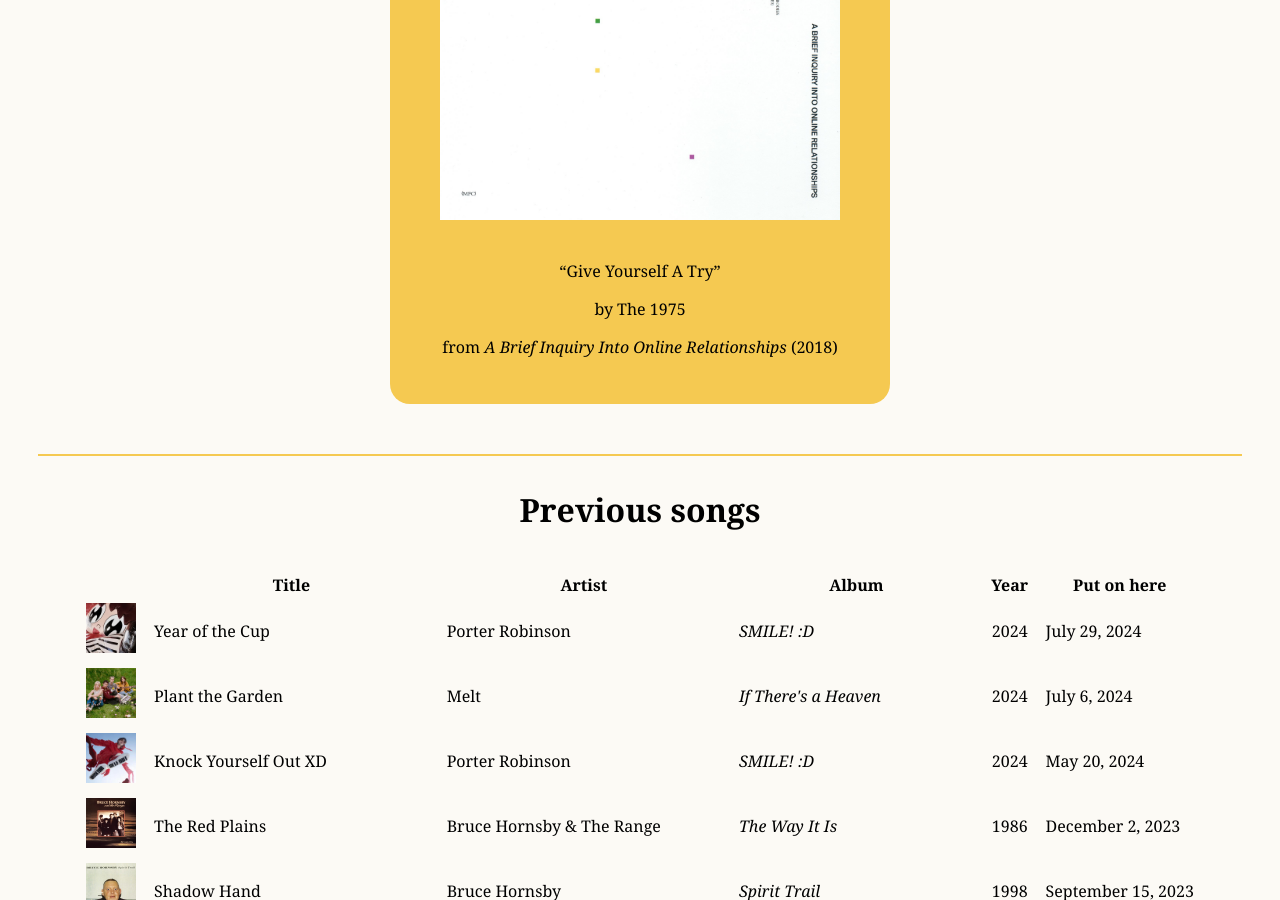
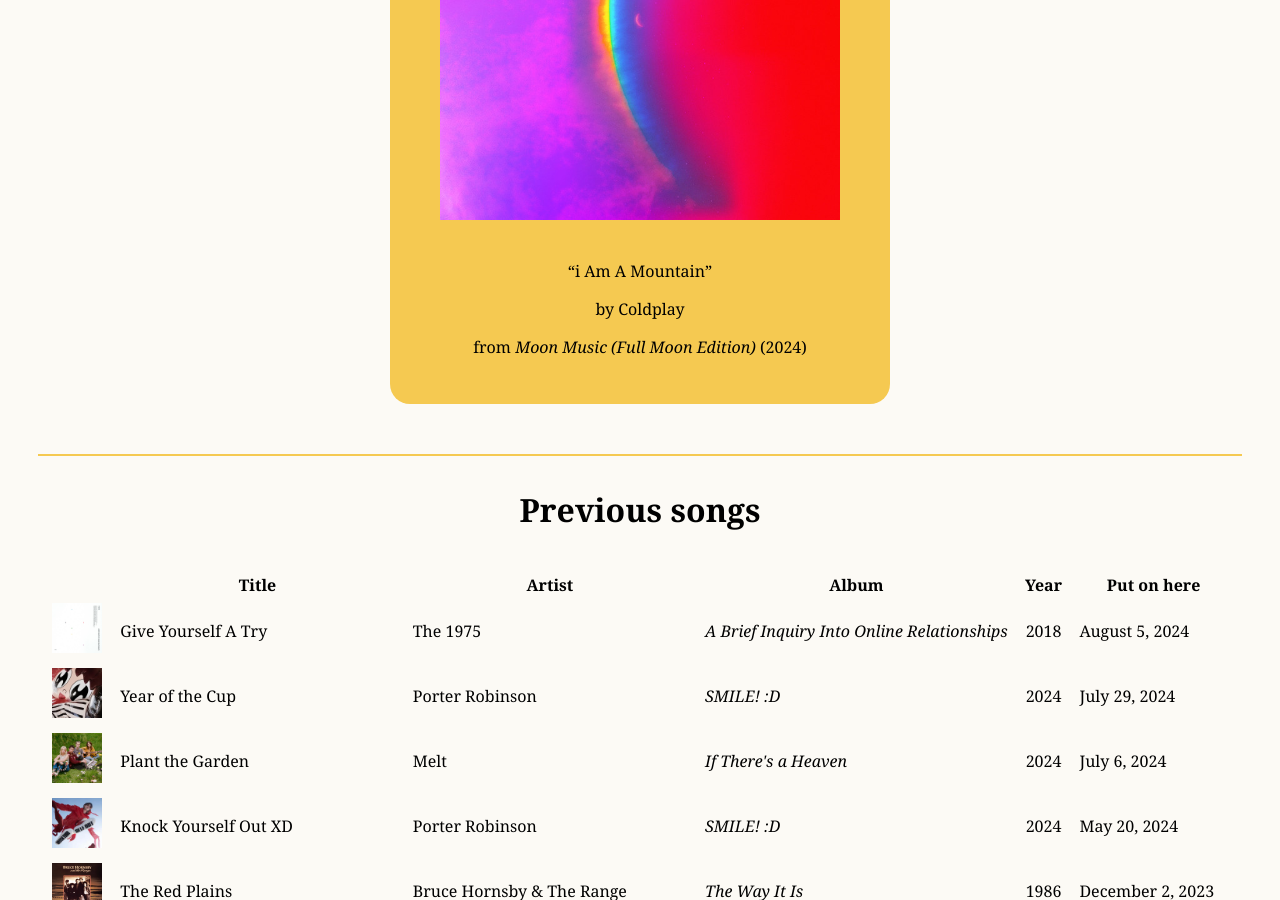
Before and after one commit to russotiro/russotiro.github.io, a Jekyll site: the page built from sotm/index.html, in a window 1280 px wide and 900 px high, scrolled down 608 px. Built offline with Jekyll 4.4.1, drawn with Linux system fonts in a browser that asks for light colours.

Commit message:
Potm/sotm update oct 2024

```diff
--- a/potm/2024/index.html
+++ b/potm/2024/index.html
@@ -6,6 +6,10 @@
 <div class="potm">
     <p>Some months have bonus pictures. Click a month's picture to access its bonus page, if it exists!</p>
     <hr style="height: 2.5px; margin-top: 25px">
+
+    <h4>October 2024</h4>
+    <img src="/assets/img/potm/Prospect sunset.jpeg">
+    <hr>
 
     <h4>September 2024</h4>
     <img src="/assets/img/potm/picnic table.jpeg">
--- a/sotm/index.html
+++ b/sotm/index.html
@@ -11,15 +11,15 @@
     <hr class="divider">
     <h3>Current song</h3>
     <div class="the-sotm">
-        <a href="https://www.youtube.com/watch?v=zUzBfBqbSmc">
-            <img class="the-art" src="/assets/img/sotm/the_1975_a_brief_inquiry_into_online_relationships.png" alt="Album art for song of the moment">
+        <a href="https://www.youtube.com/watch?v=95h6js7_Kas">
+            <img class="the-art" src="/assets/img/sotm/coldplay_moon_music_(full_moon_edition).jpg" alt="Album art for song of the moment">
         </a>
         <div class="the-info">
-            <p>&#8220;Give Yourself A Try&#8221;</p>
-            <p>by The 1975</p>
-            <p>from <em>A Brief Inquiry Into Online Relationships</em> (2018)</p>
+            <p>&#8220;i Am A Mountain&#8221;</p>
+            <p>by Coldplay</p>
+            <p>from <em>Moon Music (Full Moon Edition)</em> (2024)</p>
         </div>
-        <!-- August 5, 2024 -->
+        <!-- November 4, 2024 -->
     </div>
 
     <hr style="margin-top: 50px; height: 2px;">
@@ -34,6 +34,14 @@
             <th>Album</th>
             <th>Year</th>
             <th>Put on here</th>
+        </tr>
+        <tr>
+            <td><a href="https://www.youtube.com/watch?v=zUzBfBqbSmc"><img src="/assets/img/sotm/the_1975_a_brief_inquiry_into_online_relationships.png" alt="Album art for sotm"></a></td>
+            <td>Give Yourself A Try</td>
+            <td>The 1975</td>
+            <td><em>A Brief Inquiry Into Online Relationships</em></td>
+            <td>2018</td>
+            <td>August 5, 2024</td>
         </tr>
         <tr>
             <td><a href="https://www.youtube.com/watch?v=IlRTPI8YO7o"><img src="/assets/img/sotm/porter_robinson_smile!__d.webp" alt="Album art for sotm"></a></td>
```
Also changed, not shown: assets/img/sotm/coldplay_moon_music_(full_moon_edition).jpg (added), assets/img/sotm/the_1975_a_brief_inquiry_into_online_relationships.png, 1 other file.
